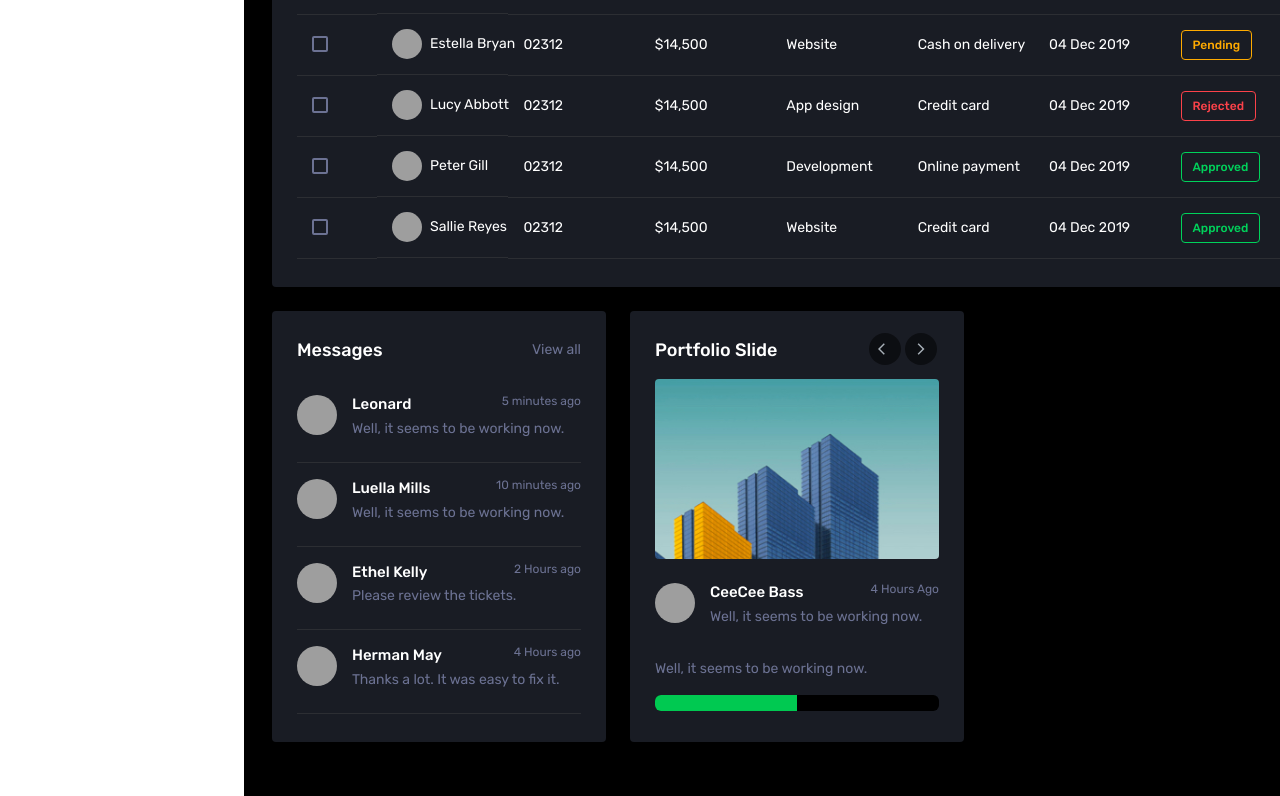
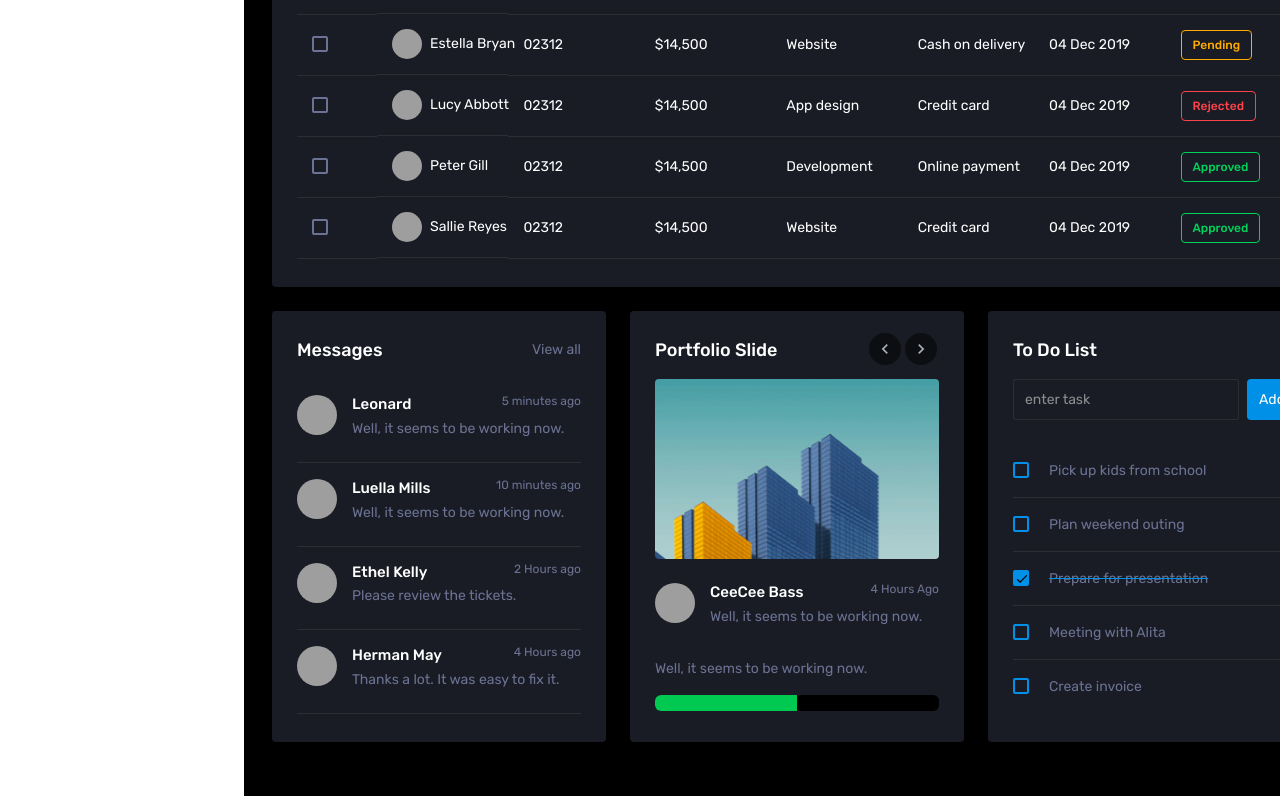
Before and after one commit to VISHNU-M123/PHOZOGY, a React (Vite) app in the folder admin/: page / in a window 1280 px wide. Shown: the part 1130-1926 px from the top of the page. Built offline with nearby package versions, Linux system fonts and the light colour scheme; grey boxes are pictures that could not be loaded.

Commit message:
todo design completed

```diff
--- a/admin/src/pages/Dashboard.jsx
+++ b/admin/src/pages/Dashboard.jsx
@@ -20,12 +20,14 @@ import msgUserOne from '../assets/face6.jpg'
 import msgUserTwo from '../assets/face8.jpg'
 import msgUserThree from '../assets/face9.jpg'
 import msgUserFour from '../assets/face11.jpg'
-import { MdArrowBackIos } from "react-icons/md";
-import { MdArrowForwardIos } from "react-icons/md";
+import { MdKeyboardArrowLeft } from "react-icons/md";
+import { MdKeyboardArrowRight } from "react-icons/md";
 import dashSlideImgOne from '../assets/img_5.jpg'
 import dashSlideImgTwo from '../assets/img_6.jpg'
 import dashSlideImgThree from '../assets/Rectangle.jpg'
 import slideUserOne from '../assets/face12.jpg'
+import { AiFillCloseSquare } from "react-icons/ai";
+import { IoMdCheckmark } from "react-icons/io";
 
 const Dashboard = () => {
 
@@ -583,10 +585,10 @@ const Dashboard = () => {
                         </div>
                         <div className="top-auto bottom-full absolute flex right-0 mt-0 pb-[14px] px-[2px] gap-1">
                           <div onClick={prevSlide} className="float-none m-0 w-[32px] h-[32px] bg-black/50 rounded-full flex items-center justify-center">
-                            <MdArrowBackIos className="text-[#a7afb7]" size={14} />
+                            <MdKeyboardArrowLeft className="text-[#a7afb7]" size={20} />
                           </div>
                           <div onClick={nextSlide} className="float-none m-0 w-[32px] h-[32px] bg-black/50 rounded-full flex items-center justify-center">
-                            <MdArrowForwardIos className="text-[#a7afb7]" size={14} />
+                            <MdKeyboardArrowRight  className="text-[#a7afb7]" size={20} />
                           </div>
                         </div>
                         <div></div>
@@ -616,7 +618,83 @@ const Dashboard = () => {
                     </div>
                   </div>
                 </div>
-                <div></div>
+                <div className="mb-[24px] w-full xl:w-4/12 md:w-full px-3">
+                  <div className="w-full rounded-[4px] bg-[#191c24] h-full">
+                    <div className="py-[28px] px-[25px]">
+                      <h1 className="text-white mb-[18px] text-[18px] font-[500] leading-tight">To Do List</h1>
+                      <div className="flex mb-[24px]">
+                        <input type="text" className="w-full bg-transparent h-[41px] border border-[#2c2e33] outline-none py-[10px] px-[11px] text-white text-[14px] font-normal rounded-[2px]" placeholder="enter task" />
+                        <button className="text-white ml-[8px] cursor-pointer inline-block py-[6px] px-[12px] mb-0 text-[14px] leading-[1.42857143] text-center align-middle whitespace-nowrap bg-[#0090e7] rounded-[4px]">Add</button>
+                      </div>
+                      <div className="h-full">
+                        <ul className="p-0 mb-0 text-left flex flex-col-reverse">
+                          <li className="text-[15px] py-[12px] flex items-center justify-start leading-[1.8]">
+                            <div className="my-[4px] text-ellipsis overflow-hidden whitespace-nowrap min-h-[18px] pl-[20px] relative block max-w-[90%]">
+                              <label htmlFor="" className="text-ellipsis overflow-hidden max-w-full whitespace-nowrap block pl-[16px] text-[14px] leading-normal text-[#6c7293]">
+                                <input type="text" className="mr-[15px] absolute top-0 left-0 ml-0 mt-0 z-1 cursor-pointer opacity-0 outline-none" />
+                                Create invoice
+                                <i className="h-[16px] w-[16px] rounded-[2px] border-[#0090e7] absolute top-0.5 left-0 border-2"></i>
+                              </label>
+                            </div>
+                            <i className="ml-auto text-white text-[18px]">
+                              <AiFillCloseSquare  />
+                            </i>
+                          </li>
+                          <li className="text-[15px] py-[12px] flex items-center justify-start leading-[1.8] border-b border-b-[#2c2e33]">
+                            <div className="my-[4px] text-ellipsis overflow-hidden whitespace-nowrap min-h-[18px] pl-[20px] relative block max-w-[90%]">
+                              <label htmlFor="" className="text-ellipsis overflow-hidden max-w-full whitespace-nowrap block pl-[16px] text-[14px] leading-normal text-[#6c7293]">
+                                <input type="text" className="mr-[15px] absolute top-0 left-0 ml-0 mt-0 z-1 cursor-pointer opacity-0 outline-none" />
+                                Meeting with Alita
+                                <i className="h-[16px] w-[16px] rounded-[2px] border-[#0090e7] absolute top-0.5 left-0 border-2"></i>
+                              </label>
+                            </div>
+                            <i className="ml-auto text-white text-[18px]">
+                              <AiFillCloseSquare  />
+                            </i>
+                          </li>
+                          <li className="text-[15px] py-[12px] flex items-center justify-start leading-[1.8] border-b border-b-[#2c2e33]">
+                            <div className="my-[4px] text-ellipsis overflow-hidden whitespace-nowrap min-h-[18px] pl-[20px] relative block max-w-[90%]">
+                              <label htmlFor="" className="text-ellipsis overflow-hidden max-w-full whitespace-nowrap block pl-[16px] text-[14px] leading-normal text-[#6c7293] line-through decoration-[#0090e7] decoration-1">
+                                <input type="text" className="mr-[15px] absolute top-0 left-0 ml-0 mt-0 z-1 cursor-pointer opacity-0 outline-none" />
+                                Prepare for presentation
+                                <i className="h-[16px] w-[16px] rounded-[2px] border-[#0090e7] bg-[#0090e7] absolute top-0.5 left-0 border-2">
+                                  <IoMdCheckmark color="black" />
+                                </i>
+                              </label>
+                            </div>
+                            <i className="ml-auto text-[#0090e7] text-[18px]">
+                              <AiFillCloseSquare  />
+                            </i>
+                          </li>
+                          <li className="text-[15px] py-[12px] flex items-center justify-start leading-[1.8] border-b border-b-[#2c2e33]">
+                            <div className="my-[4px] text-ellipsis overflow-hidden whitespace-nowrap min-h-[18px] pl-[20px] relative block max-w-[90%]">
+                              <label htmlFor="" className="text-ellipsis overflow-hidden max-w-full whitespace-nowrap block pl-[16px] text-[14px] leading-normal text-[#6c7293]">
+                                <input type="text" className="mr-[15px] absolute top-0 left-0 ml-0 mt-0 z-1 cursor-pointer opacity-0 outline-none" />
+                                Plan weekend outing
+                                <i className="h-[16px] w-[16px] rounded-[2px] border-[#0090e7] absolute top-0.5 left-0 border-2"></i>
+                              </label>
+                            </div>
+                            <i className="ml-auto text-white text-[18px]">
+                              <AiFillCloseSquare  />
+                            </i>
+                          </li>
+                          <li className="text-[15px] py-[12px] flex items-center justify-start leading-[1.8] border-b border-b-[#2c2e33]">
+                            <div className="my-[4px] text-ellipsis overflow-hidden whitespace-nowrap min-h-[18px] pl-[20px] relative block max-w-[90%]">
+                              <label htmlFor="" className="text-ellipsis overflow-hidden max-w-full whitespace-nowrap block pl-[16px] text-[14px] leading-normal text-[#6c7293]">
+                                <input type="text" className="mr-[15px] absolute top-0 left-0 ml-0 mt-0 z-1 cursor-pointer opacity-0 outline-none" />
+                                Pick up kids from school
+                                <i className="h-[16px] w-[16px] rounded-[2px] border-[#0090e7] absolute top-0.5 left-0 border-2"></i>
+                              </label>
+                            </div>
+                            <i className="ml-auto text-white text-[18px]">
+                              <AiFillCloseSquare  />
+                            </i>
+                          </li>
+                        </ul>
+                      </div>
+                    </div>
+                  </div>
+                </div>
               </div>
             </div>
           </div>
```
